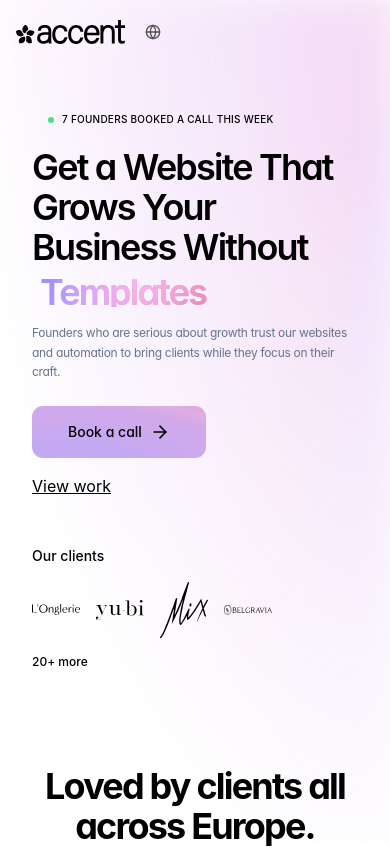
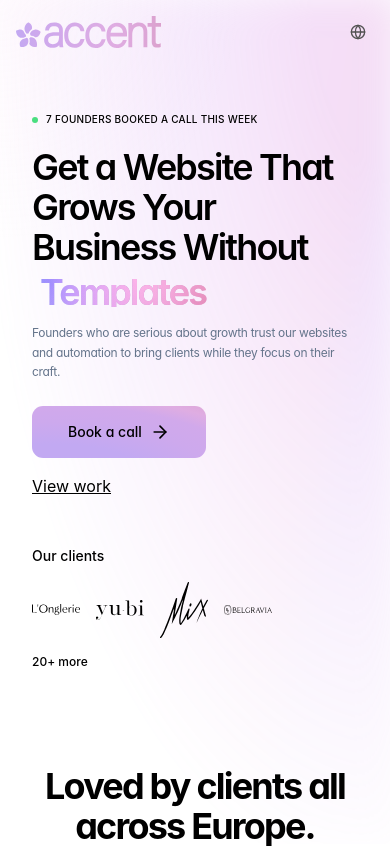
Before and after one commit to maybellineswag/ACCENT, a Next.js app: page / in a window 390 px wide. Shown: the top 848 px of the page. Built offline with nearby package versions, Linux system fonts and the light colour scheme.

Commit message:
Quick update

```diff
--- a/components/Hero.tsx
+++ b/components/Hero.tsx
@@ -37,7 +37,7 @@ function Hero({ translations }: HeroProps) {
       animate={{ opacity: 1, y: 0, filter: "blur(0px)" }}
       transition={{ duration: 0.6, ease: "easeOut" }}
     >
-      <div className="container mx-auto px-4 sm:px-6">
+      <div className="w-full px-4 sm:container sm:mx-auto sm:px-6">
         <div className="flex gap-6 sm:gap-8 py-8 sm:py-12 lg:py-8 items-start sm:items-center justify-start sm:justify-center flex-col">
           <div className="flex gap-4 flex-col items-start sm:items-center">
             {/* Notification Banner */}
@@ -45,7 +45,7 @@ function Hero({ translations }: HeroProps) {
               initial={{ opacity: 0, y: -20 }}
               animate={{ opacity: 1, y: 0 }}
               transition={{ duration: 0.6, delay: 0.2 }}
-              className="relative mb-1 px-4 sm:px-0"
+              className="relative mb-1"
             >
               <div className="flex items-center justify-start sm:justify-center gap-2 sm:gap-3">
                 <div className="w-1.5 h-1.5 sm:w-2 sm:h-2 bg-green-400 rounded-full flex-shrink-0"></div>
--- a/components/NavBar.tsx
+++ b/components/NavBar.tsx
@@ -154,19 +154,18 @@ export function NavBar({ className }: NavBarProps) {
   return (
     <div
       className={cn(
-        "fixed top-0 left-4 sm:left-1/2 sm:-translate-x-1/2 z-30 pt-4 sm:pt-6 w-fit pointer-events-none",
+        "fixed top-0 left-0 sm:left-1/2 sm:-translate-x-1/2 z-30 pt-4 sm:pt-6 w-full sm:w-fit pointer-events-none",
         className,
       )}
     >
-      {/* Mobile Header - Only Globe and Logo */}
-      <div className="sm:hidden flex items-center justify-start gap-3 pointer-events-auto">
+      {/* Mobile Header - Logo and Globe */}
+      <div className="sm:hidden flex items-center justify-between w-full px-4 pointer-events-auto">
         <Image
           src="/accent_logo.svg"
           alt="ACCENT Logo"
-          width={24}
-          height={24}
-          className="h-6 w-auto select-none"
-          style={{ filter: "brightness(0)" }}
+          width={32}
+          height={32}
+          className="h-8 w-auto select-none text-gradient-blobs"
         />
         <div className="relative">
           <button
```
